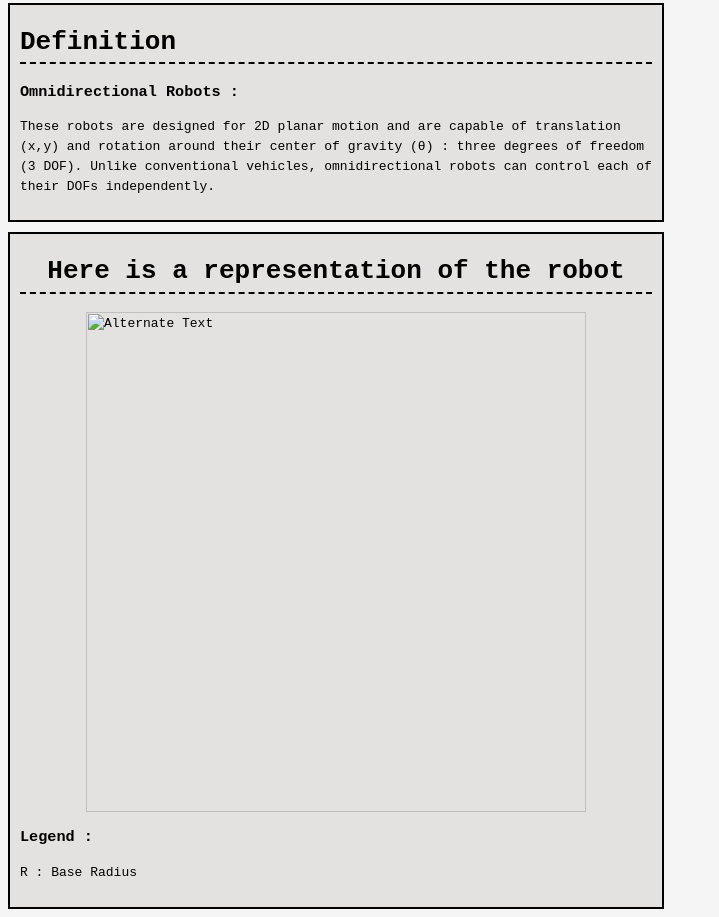
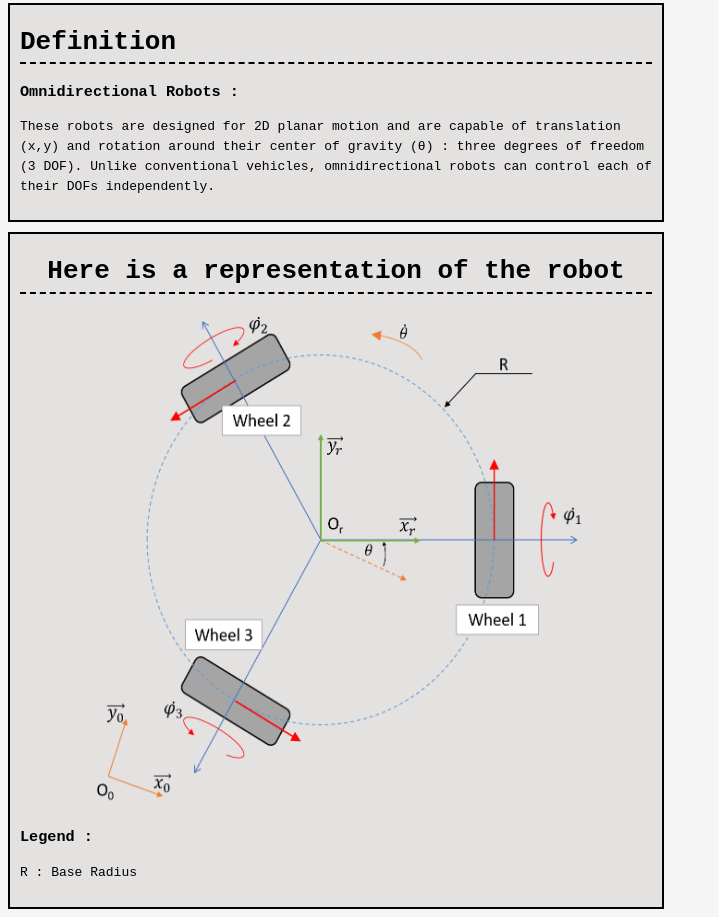
Before and after one commit to aliikach/kach-robots, a plain HTML site: page index.html in a window 1280 px wide. Shown: the part 236-1153 px from the top of the page, without its empty margins (0-719 px from the left). Drawn offline with Linux system fonts and the light colour scheme.

Commit message:
Update index.html

```diff
--- a/index.html
+++ b/index.html
@@ -36,7 +36,7 @@
     </div>
     <div class="representation">
         <h1>Here is a representation of the robot</h1>
-        <img src="images/robot_omni.png" alt="Alternate Text" />
+        <img src="robot_omni.png" alt="Alternate Text" />
         <p>
             <h3>Legend : </h3>
             R : Base Radius
```
